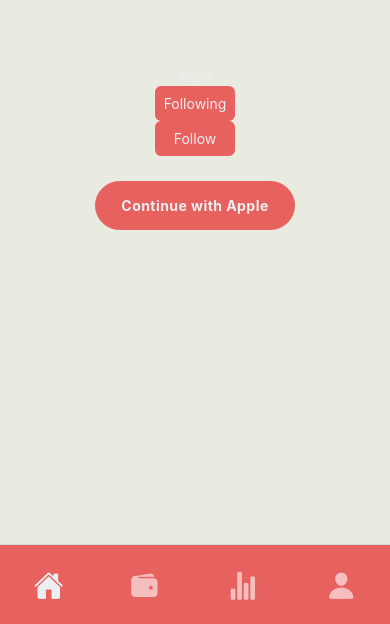
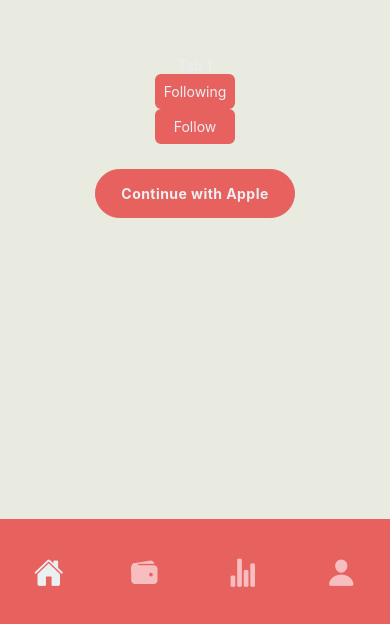
Before and after one commit to dpandev/descent-trade-exchange, a React Native app: screen /Root in a window 390 px wide. Shown: the part 220-844 px from the top of the page. Built offline with nearby package versions, Linux system fonts and the light colour scheme; no server answers; what aws-amplify, expo-linking would draw is missing.

Commit message:
fixed bottomtab nav margin line showing

```diff
--- a/app/components/molecules/PageHeader.tsx
+++ b/app/components/molecules/PageHeader.tsx
@@ -34,7 +34,6 @@
   title: {
     fontSize: 38,
     fontWeight: 'bold',
-    marginVertical: 5,
   },
   search: {
     width: '100%',
--- a/app/navigation/BottomTabNavigator.tsx
+++ b/app/navigation/BottomTabNavigator.tsx
@@ -21,7 +21,8 @@
         tabBarActiveTintColor: Colors[colorScheme].tabIconSelected,
         tabBarStyle: {
           backgroundColor: Colors[colorScheme].primary,
-          height: 80,
+          height: 105,
+          borderTopWidth: 0,
         },
         tabBarShowLabel: false,
         tabBarInactiveTintColor: Colors[colorScheme].tabIconDefault,
--- a/app/screens/MarketScreen/index.tsx
+++ b/app/screens/MarketScreen/index.tsx
@@ -105,12 +105,13 @@
 
 const styles = StyleSheet.create({
   root: {
-    width: '90%',
+    width: '100%',
     maxWidth: 400,
+    alignItems: 'center',
   },
   header: {
-    width: '100%',
-    marginTop: 30,
+    width: '90%',
+    marginTop: 5,
     paddingHorizontal: 10,
   },
   buttonsContainer: {
```
